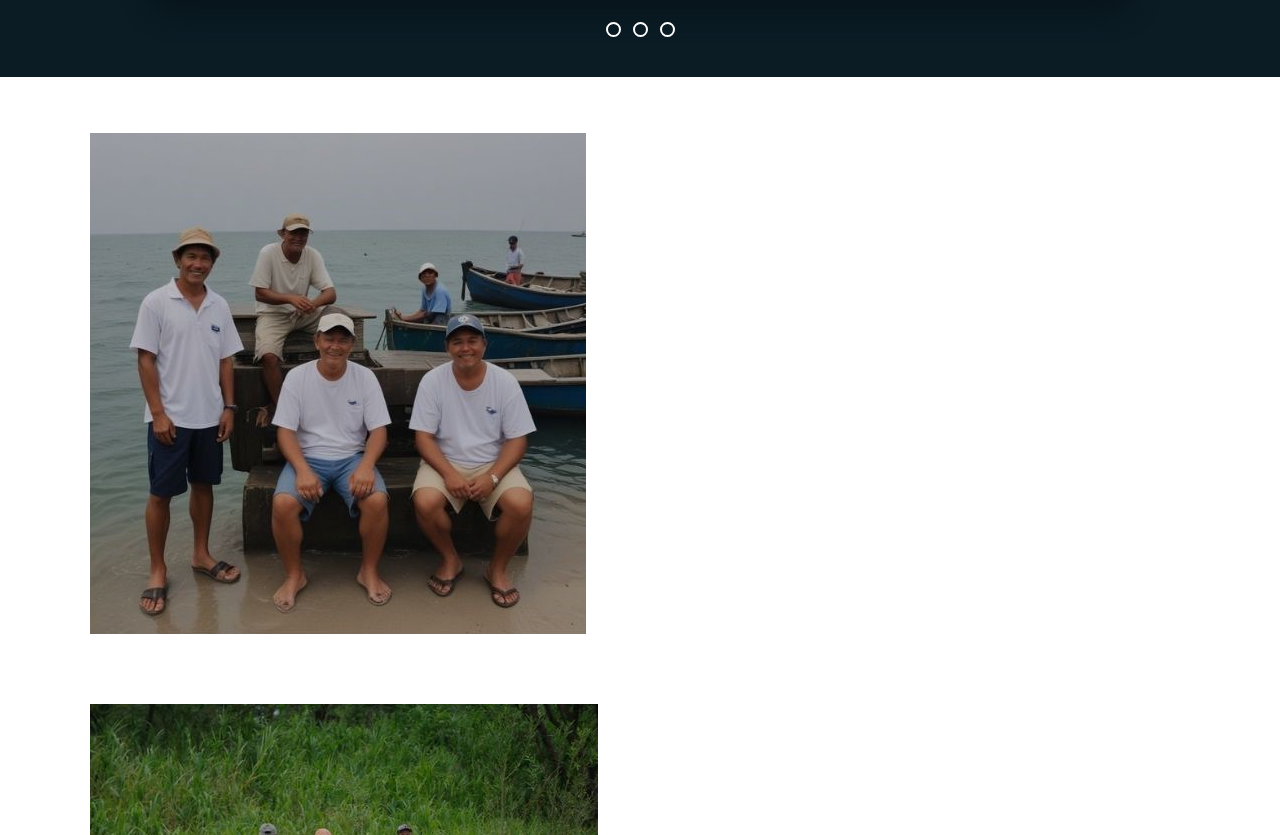
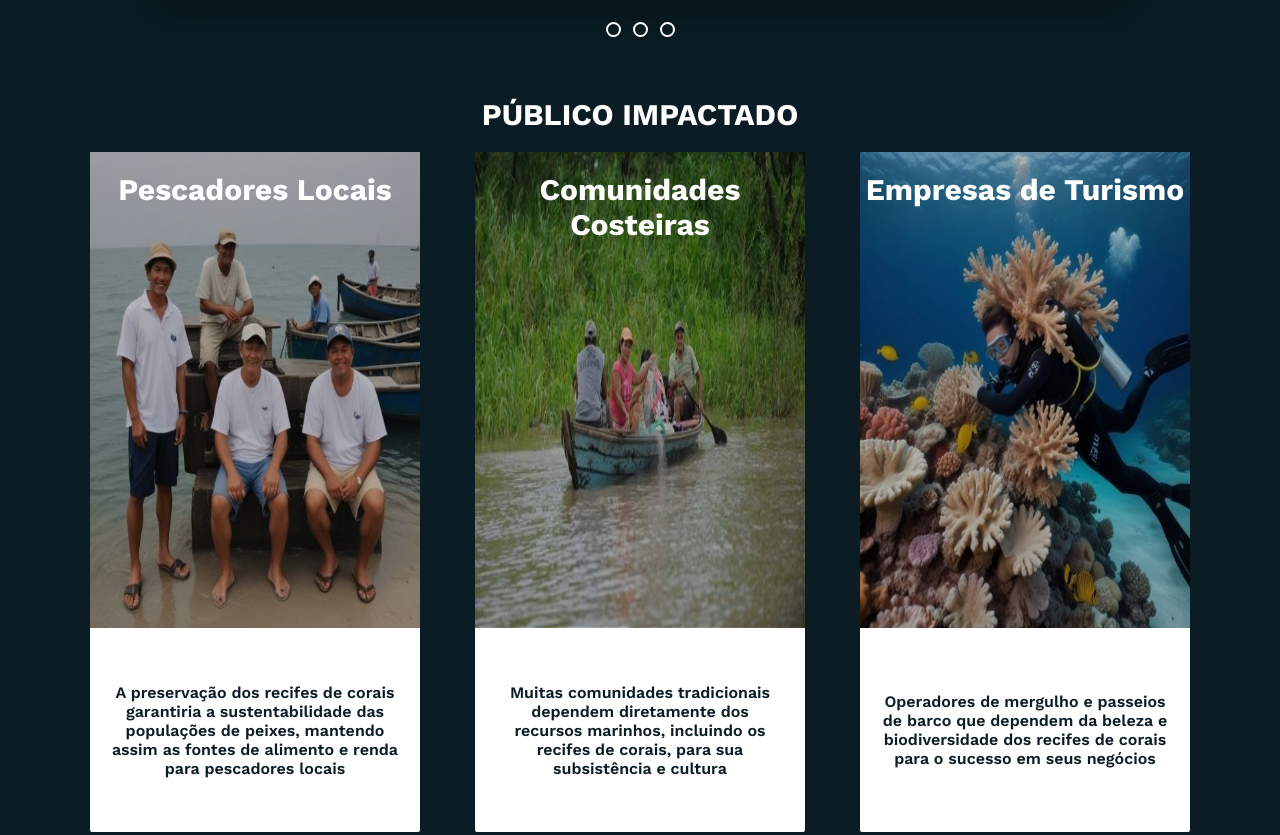
Before and after one commit to uBittencourt/CoralEco, a plain HTML site: page index.html in a window 1280 px wide. Shown: the part 2563-3398 px from the top of the page. Drawn offline with nearby package versions, Linux system fonts and the light colour scheme.

Commit message:
Estilizando seção de impactos

```diff
--- a/src/css/style.css
+++ b/src/css/style.css
@@ -460,3 +460,78 @@ html {
 #slide3:checked ~ .s1{
     margin-left: -66.66%;
 }
+
+
+/* ESTILIZANDO SEÇÃO DO PÚBLICO */
+#impacto{
+    height: 100vh;
+    width: 100%;
+    padding-top: 20px;
+    background-color: var(--azul-medio);
+    position: relative;
+    text-align: center;
+}
+
+#impacto .interface{
+    display: flex;
+    padding-top: 20px;
+    align-items: center;
+    justify-content: space-between;
+}
+
+.titulo{
+    font-size: 30px;
+    text-transform: uppercase;
+}
+
+.card-impacto{
+    height: 85vh;
+    width: 30%;
+    background-color: white;
+    display: flex;
+    flex-direction: column;
+    align-items: center;
+    justify-content: space-between;
+    border-radius: 2px;
+    transition: 0.4s ease-in-out;
+    z-index: 998;
+}
+
+.card-impacto:hover{
+    z-index: 999;
+    transform: scale(1.06);
+}
+
+.img-impacto{
+    position: relative;
+    display: flex;
+    justify-content: center;
+    text-align: center;
+    height: 70%;
+    width: 100%;
+}
+
+.img-impacto img{
+    width: 100%;
+    height: 100%;
+}
+
+.img-impacto h2{
+    position: absolute;
+    padding-top: 6%;
+    font-size: 30px;
+}
+
+.text-impacto{
+    height: 30%;
+    display: flex;
+    justify-content: center;
+    align-items: center;
+}
+
+.text-impacto p{
+    padding: 40px 20px;
+    color: var(--azul-medio);
+    text-align: center;
+    font-weight: 600;
+}
```
